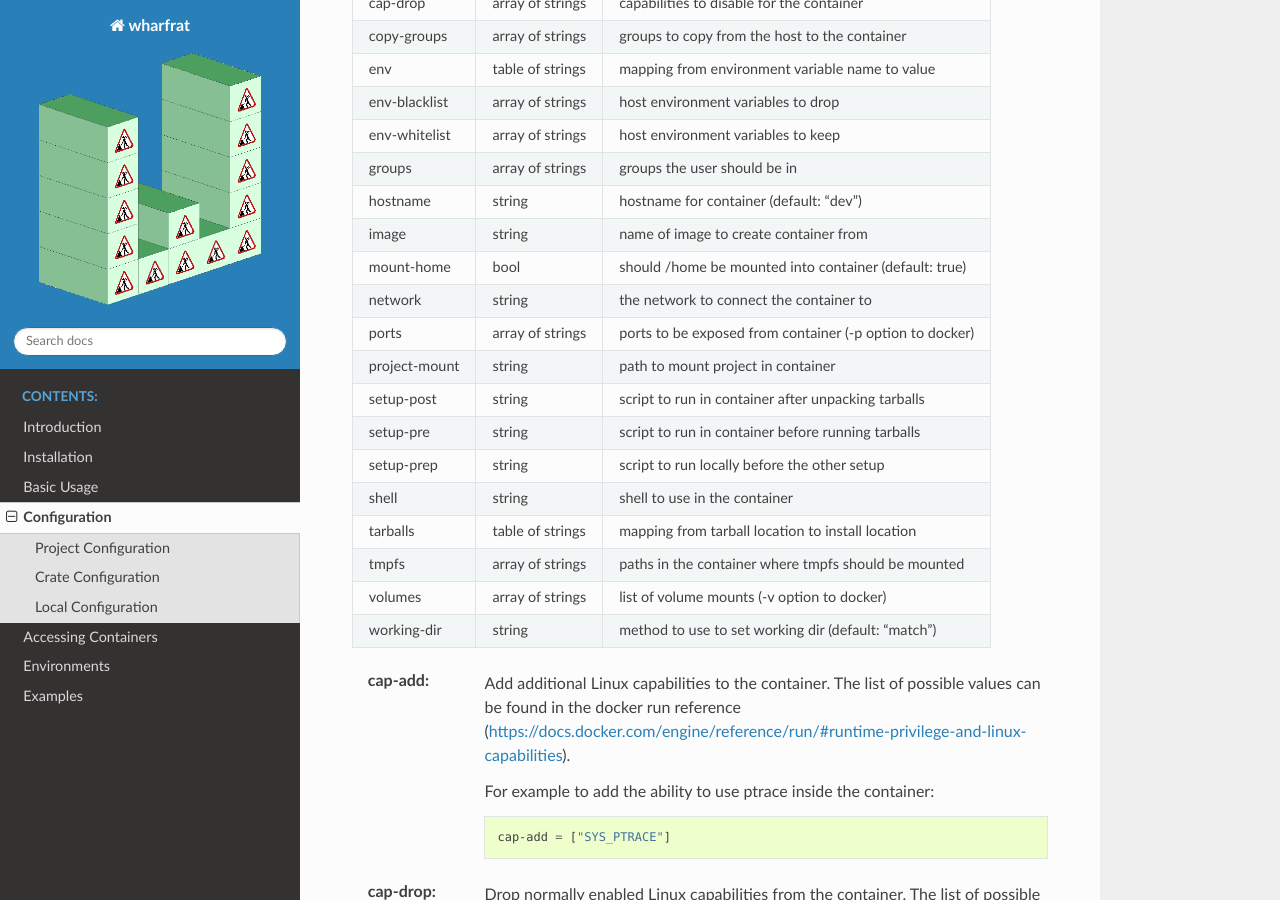
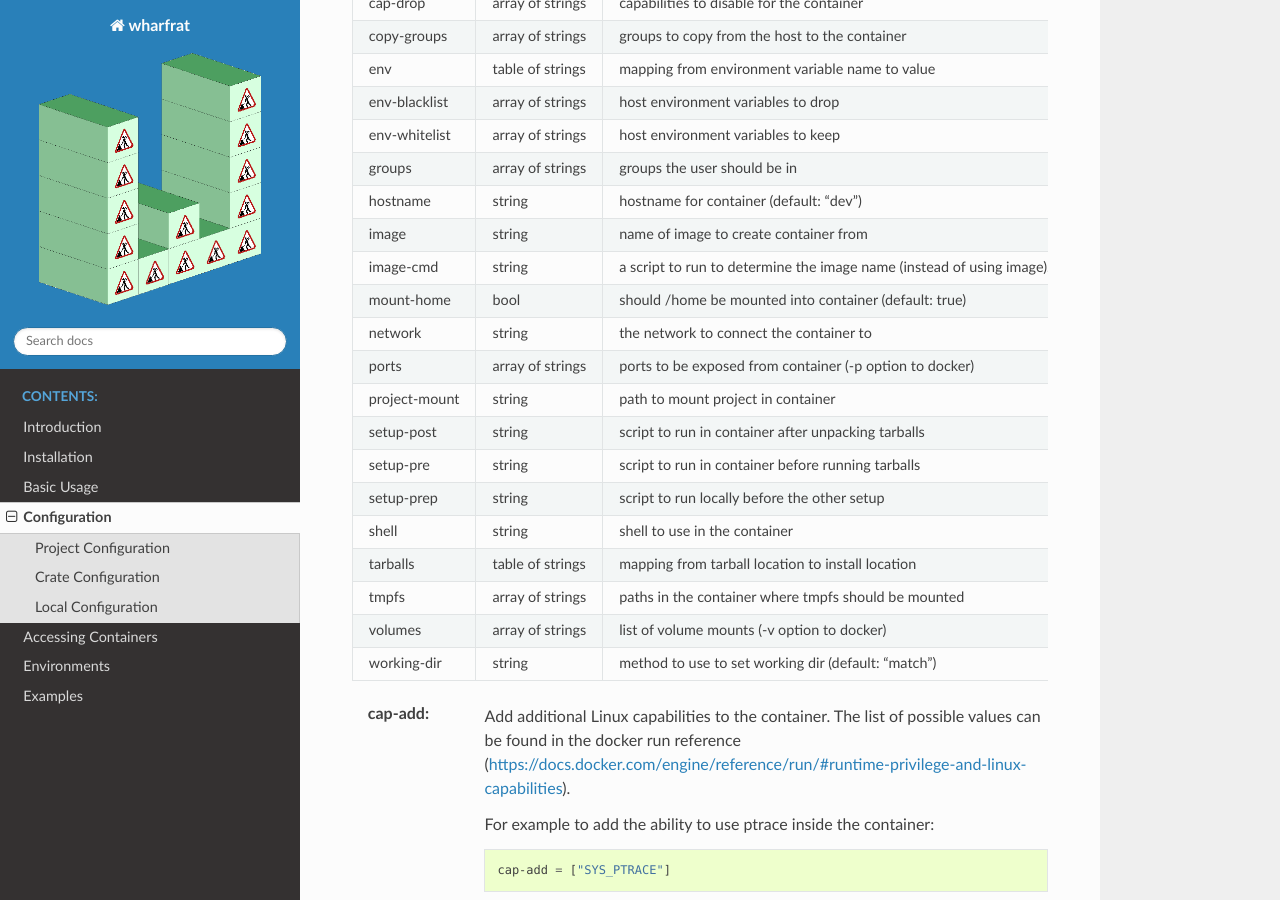
Before and after one commit to wharfr/wharfrat, a Sphinx documentation site: the page built from docs/configuration.rst, in a window 1280 px wide and 900 px high, scrolled down 546 px. Built offline with Sphinx 7.4.7 and the Read the Docs theme 2.0.0, drawn with Linux system fonts in a browser that asks for light colours.

Commit message:
Update docs
Signed-off-by: Julian Phillips <julian@quantumfyre.co.uk>

```diff
--- a/docs/configuration.rst
+++ b/docs/configuration.rst
@@ -33,6 +33,9 @@ default values (if the default is not empty):
 | hostname      | string           | hostname for container (default: "dev")   |
 +---------------+------------------+-------------------------------------------+
 | image         | string           | name of image to create container from    |
++---------------+------------------+-------------------------------------------+
+| image-cmd     | string           | a script to run to determine the image    |
+|               |                  | name (instead of using image).            |
 +---------------+------------------+-------------------------------------------+
 | mount-home    | bool             | should /home be mounted into container    |
 |               |                  | (default: true)                           |
```
